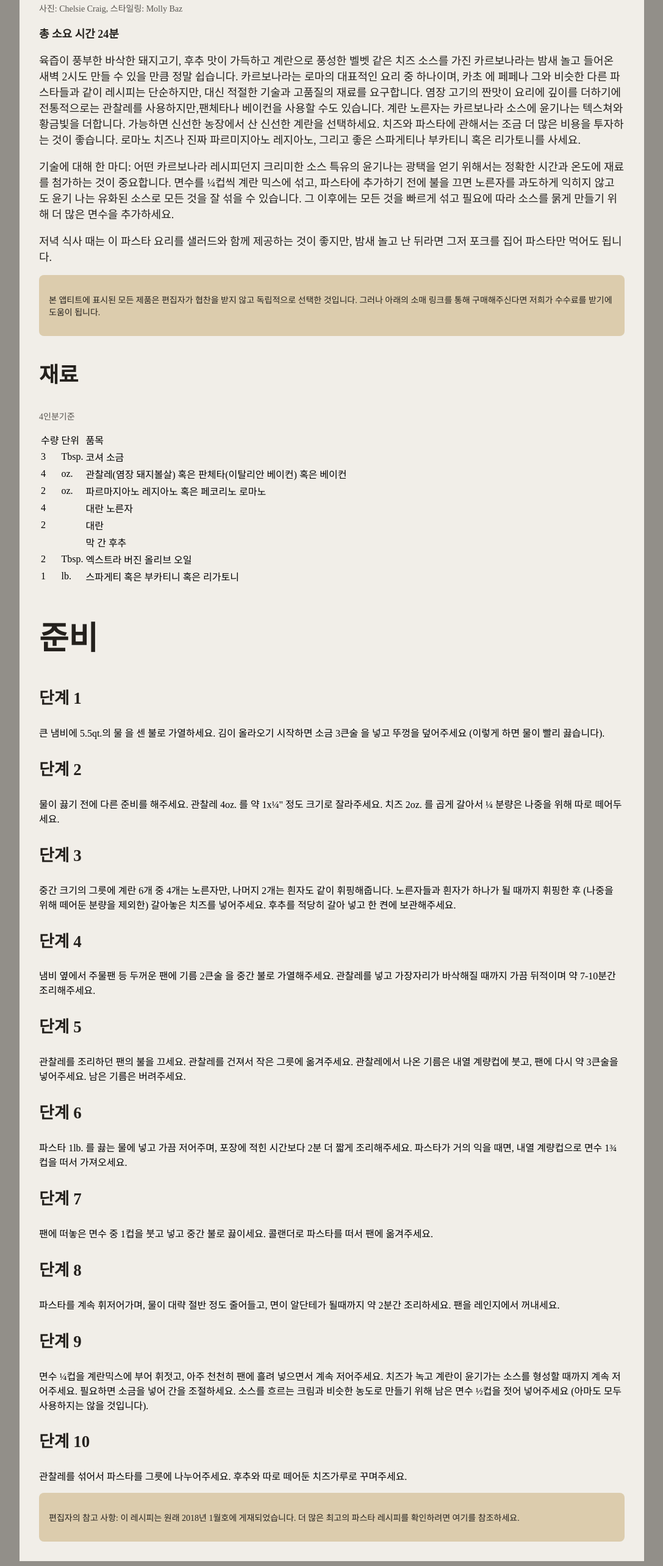
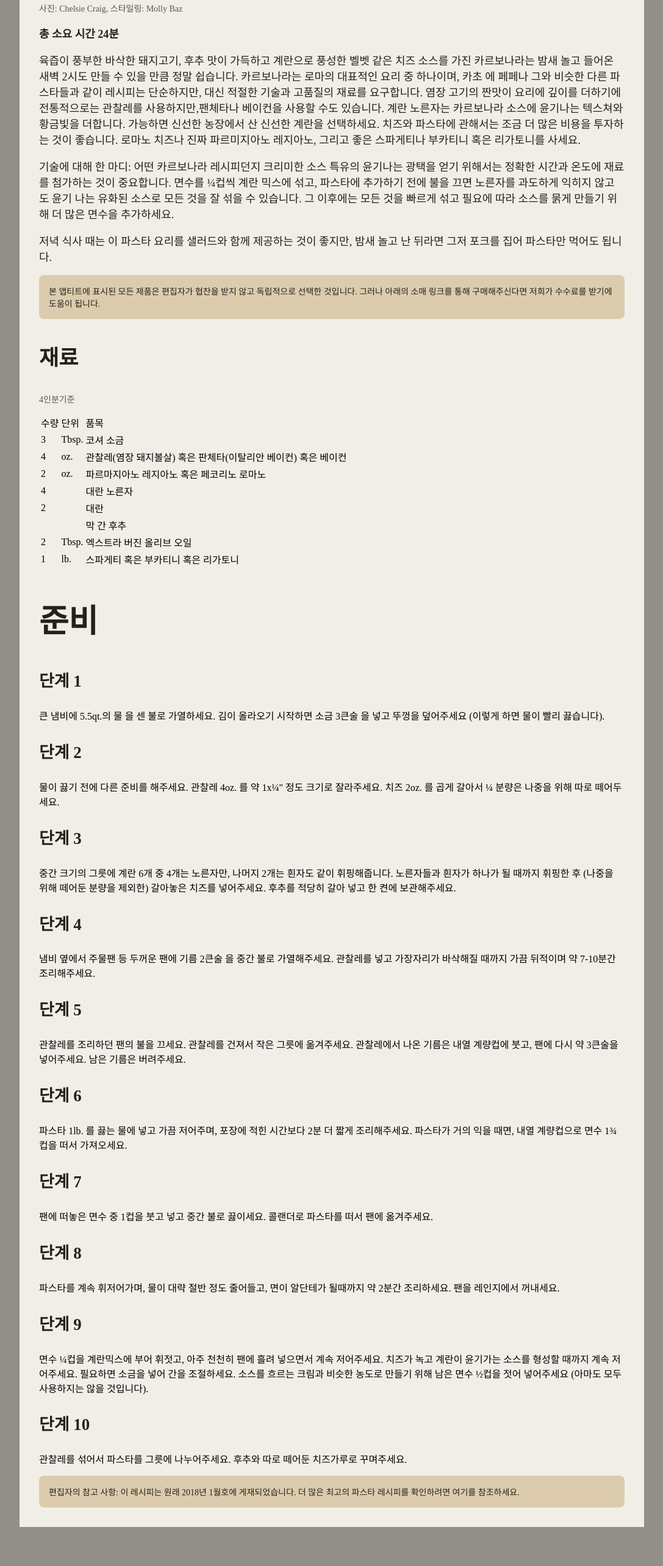
Before and after one commit to taeri-vv/WMD241_202020473, a plain HTML site: page src/w4/assignment/w4.html in a window 1280 px wide. Shown: the part 1232-3800 px from the top of the page at 61% size, without its empty margins (96-1183 px from the left). After the commit the page ends 3744 px from the top, so only its background shows below. Drawn offline with Linux system fonts and the light colour scheme; a web font is replaced by a local one.

```diff
--- a/src/w4/assignment/w4.html
+++ b/src/w4/assignment/w4.html
@@ -91,11 +91,10 @@
           저녁 식사 때는 이 파스타 요리를 샐러드와 함께 제공하는 것이 좋지만,
           밤새 놀고 난 뒤라면 그저 포크를 집어 파스타만 먹어도 됩니다.
         </p></span>
-        <div style="padding: 16px; border-radius: 8px; background-color: #DCCCAD; font-size: 14px; color: #24211d; font-weight: 400"><p>
+        <div style="padding: 16px; border-radius: 8px; background-color: #DCCCAD; font-size: 14px; color: #24211d; font-weight: 400">
           본 앱티트에 표시된 모든 제품은 편집자가 협찬을 받지 않고 독립적으로
           선택한 것입니다. 그러나 아래의 소매 링크를 통해 구매해주신다면 저희가
-          수수료를 받기에 도움이 됩니다.
-        </p></div>
+          수수료를 받기에 도움이 됩니다.</div>
       <span style="font-size: 35px; color: #24211d; font-weight: 700"
           ><p>재료</p></span>
           <span style="font-size: 14px; color: #585550; font-weight: 400"
@@ -228,11 +227,10 @@
         관찰레를 섞어서 파스타를 그릇에 나누어주세요. 후추와 따로 떼어둔
         치즈가루로 꾸며주세요.
       </p>
-      <div style="padding: 16px; border-radius: 8px; background-color: #DCCCAD; font-size: 14px; color: #24211d; font-weight: 400"><p>
+      <div style="padding: 16px; border-radius: 8px; background-color: #DCCCAD; font-size: 14px; color: #24211d; font-weight: 400">
         편집자의 참고 사항: 이 레시피는 원래 2018년 1월호에
         게재되었습니다. 더 많은 최고의 파스타 레시피를 확인하려면 여기를
-        참조하세요.
-      </p></div>
+        참조하세요.</div>
     </div>
   </body>
 </html>
```
